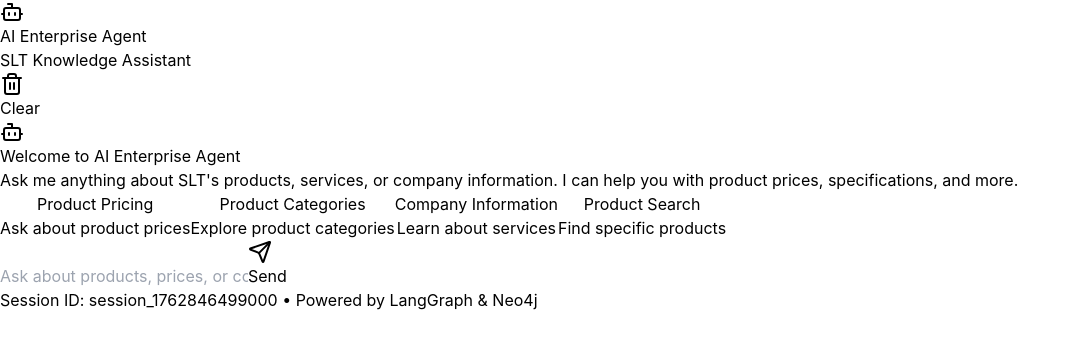
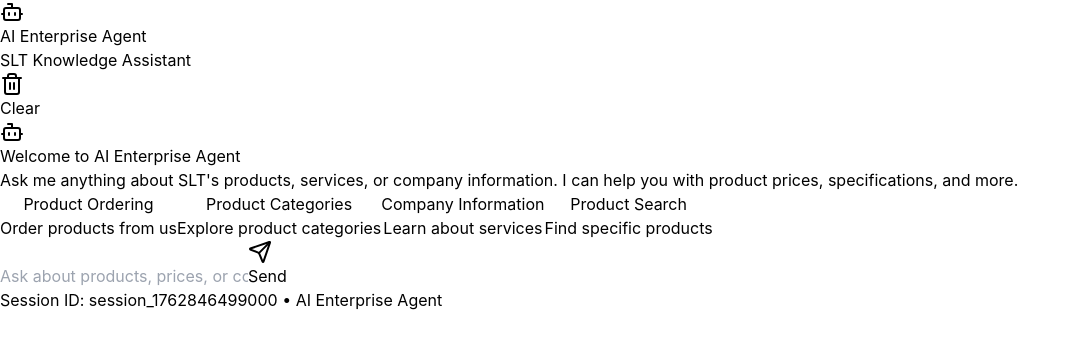
Before and after one commit to SLTDigitalLab/sales_agent_graphdb, a React app in the folder frontend/: page / in a window 1280 px wide. Shown: the top 348 px of the page, without its empty margins (0-1076 px from the left). Built offline with nearby package versions, Linux system fonts and the light colour scheme; the HTML template or start-up script is replaced by a standard one.

Commit message:
email format update

```diff
--- a/frontend/src/App.jsx
+++ b/frontend/src/App.jsx
@@ -248,7 +248,7 @@
         }
 
         const data = await response.json();
-        console.log('Order submitted successfully:', data);
+        console.log('Order submitted successfully: ', data);
         setSubmissionStatus('success');
         if (onOrderSuccess) onOrderSuccess(requestId);
 
@@ -272,7 +272,7 @@
             </svg>
             <span className="text-green-800 font-medium">Order Request Sent!</span>
           </div>
-          <p className="text-green-600 text-sm mt-1">Thank you for your request. We will contact you soon.</p>
+          <p className="text-green-600 text-sm mt-1">Thank you for your request. You will receive a confirmation email shortly. We will contact you soon.</p>
         </div>
       );
     }
@@ -542,11 +542,11 @@
               </p>
               <div className="grid grid-cols-1 sm:grid-cols-2 gap-3 max-w-2xl w-full">
                 <button
-                  onClick={() => setInputValue("What is the price of the eMark GM4 Mini UPS?")}
+                  onClick={() => setInputValue("I want to order a product")}
                   className="p-4 bg-white border border-slate-200 rounded-xl hover:border-blue-400 hover:shadow-md transition-all text-left group"
                 >
-                  <p className="text-sm font-semibold text-slate-800 group-hover:text-blue-600 transition-colors">Product Pricing</p>
-                  <p className="text-xs text-slate-500 mt-1">Ask about product prices</p>
+                  <p className="text-sm font-semibold text-slate-800 group-hover:text-blue-600 transition-colors">Product Ordering</p>
+                  <p className="text-xs text-slate-500 mt-1">Order products from us</p>
                 </button>
                 <button
                   onClick={() => setInputValue("What are available product categories?")}
@@ -677,7 +677,7 @@
       {/* Input Form */}
       <div className="border-t border-slate-200 bg-white">
         <div className="max-w-5xl mx-auto px-4 py-4">
-          <div className="flex gap-3"> {/* Changed form to div to add button next to input */}
+          <form onSubmit={sendMessage} className="flex gap-3">
             <input
               ref={inputRef}
               type="text"
@@ -689,7 +689,6 @@
             />
             <button
               type="submit"
-              onClick={sendMessage} // Changed to onClick to work with div
               disabled={!inputValue.trim() || isLoading}
               className="px-6 py-3.5 bg-gradient-to-br from-blue-500 to-indigo-600 text-white rounded-xl hover:from-blue-600 hover:to-indigo-700 focus:outline-none focus:ring-2 focus:ring-blue-500 focus:ring-offset-2 disabled:opacity-50 disabled:cursor-not-allowed transition-all flex items-center gap-2 font-medium shadow-md shadow-blue-500/20"
             >
@@ -702,9 +701,9 @@
                 </>
               )}
             </button>
-          </div>
+          </form>
           <p className="text-xs text-slate-400 mt-3 text-center font-medium">
-            Session ID: {sessionId} • Powered by LangGraph & Neo4j
+            Session ID: {sessionId} • AI Enterprise Agent
           </p>
         </div>
       </div>
```
Also changed, not shown: 1 other file (tests, documents, lock files or other folders).
